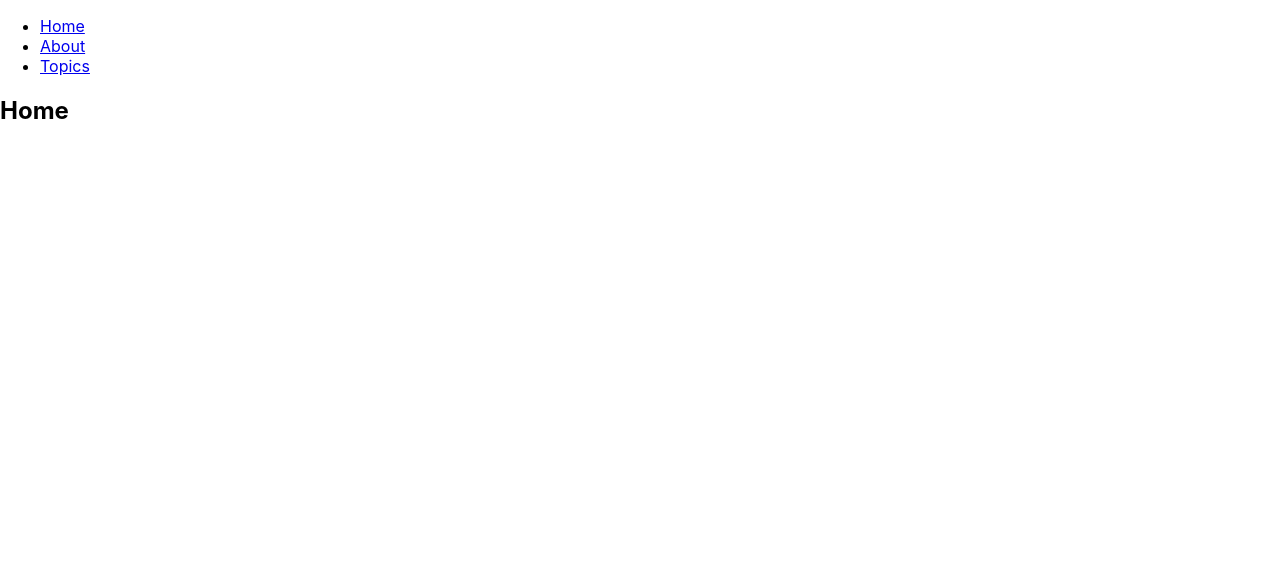
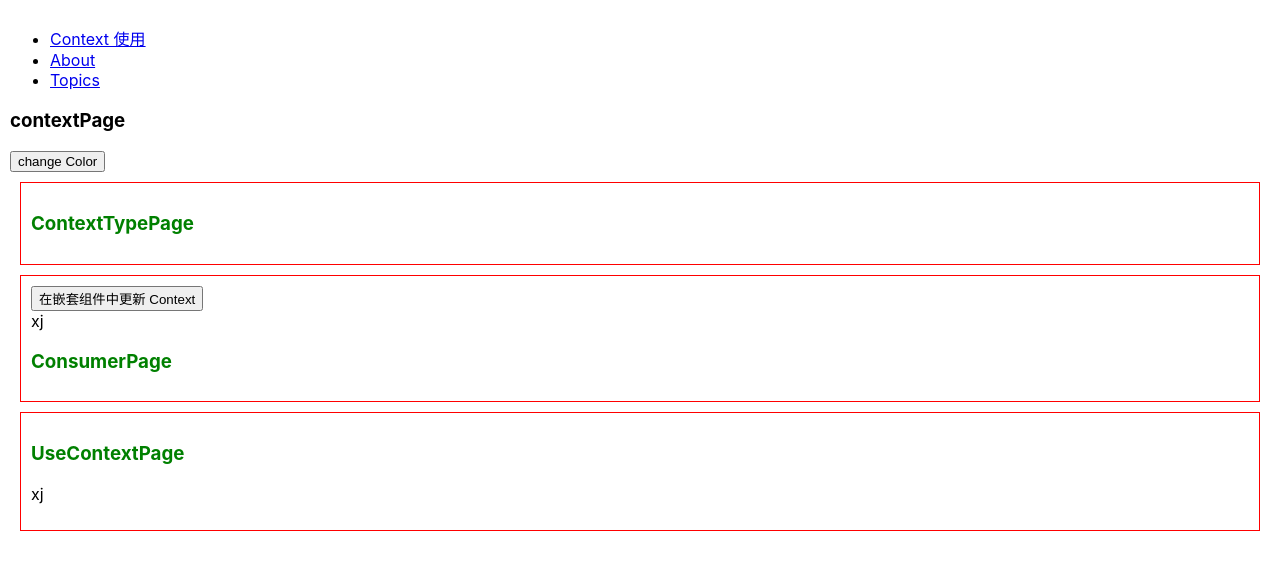
Before and after one commit to JasonXiang2014/fe-knowledge-pool, a React (Create React App) app in the folder react/my-app/: page / in a window 1280 px wide. Shown: the top 570 px of the page. Built offline with nearby package versions, Linux system fonts and the light colour scheme.

Commit message:
Context使用

```diff
--- a/react/my-app/src/App.js
+++ b/react/my-app/src/App.js
@@ -8,13 +8,15 @@ import {
   useParams
 } from "react-router-dom";
 
+import ContextPage from "./content/context/Pages/ContextPage";
+
 export default function App() {
   return (
     <Router>
       <div>
         <ul>
           <li>
-            <Link to="/">Home</Link>
+            <Link to="/">Context 使用</Link>
           </li>
           <li>
             <Link to="/about">About</Link>
@@ -41,7 +43,7 @@ export default function App() {
 }
 
 function Home() {
-  return <h2>Home</h2>;
+  return <ContextPage></ContextPage>
 }
 
 function About() {
--- /dev/null
+++ b/react/my-app/src/content/context/Context/index.js
@@ -0,0 +1,9 @@
+import React from "react";
+
+const ThemeContext = React.createContext({ themeColor: "pink", changeColor: () => { } });
+const UserContext = React.createContext();
+
+export default {
+	ThemeContext,
+	UserContext,
+}
--- /dev/null
+++ b/react/my-app/src/content/context/Pages/ConsumerPage.js
@@ -0,0 +1,39 @@
+import React, { Component } from 'react';
+import Context from '../Context'
+const {
+	ThemeContext,
+	UserContext
+} = Context
+
+export default class ConsumerPage extends Component {
+	render() {
+		return (
+			<div className="border">
+				<ThemeContext.Consumer>
+					{
+						themeContext => (
+							<>
+								{/* <h3 className={themeContext.themeColor}>ConsumerPage</h3> */}
+								<button onClick={themeContext.changeColor}>在嵌套组件中更新 Context</button>
+								<UserContext.Consumer>
+									{
+										userContext => (
+											<HandleUserContext {...userContext} {...themeContext}></HandleUserContext>
+										)
+									}
+								</UserContext.Consumer>
+							</>
+						)
+					}
+				</ThemeContext.Consumer>
+			</div>
+		);
+	}
+}
+
+function HandleUserContext(props) {
+	return <div>
+		{props.name}
+		<h3 className={props.themeColor}>ConsumerPage</h3>
+	</div>
+}
--- /dev/null
+++ b/react/my-app/src/content/context/Pages/ContextPage.js
@@ -0,0 +1,54 @@
+import React, { Component } from 'react';
+import Context from '../Context'
+import ContextTypePage from './ContextTypePage'
+import ConsumerPage from './ConsumerPage'
+import UseContextPage from './UseContextPage'
+
+const {
+	ThemeContext,
+	UserContext
+} = Context
+
+export default class ContextPage extends Component {
+	constructor(props) {
+		super(props)
+		this.state = {
+			theme: {
+				themeColor: 'green',
+				changeColor: this.changeColor,
+			},
+			user: {
+				name: 'xj'
+			},
+		}
+	}
+
+	changeColor = () => {
+		this.setState(state => ({
+			theme: {
+				...state.theme,
+				themeColor: state.theme.themeColor === 'green' ? 'red' : 'green',
+			}
+		}), () => {
+			console.log(this.state.theme);
+		})
+	}
+
+	render() {
+		const { theme, user } = this.state
+		return (
+			<div>
+				<h3>contextPage</h3>
+				<button onClick={this.changeColor}>change Color</button>
+				<ThemeContext.Provider value={theme} >
+					<UserContext.Provider value={user}>
+						<ContextTypePage></ContextTypePage>
+						<ConsumerPage></ConsumerPage>
+						<UseContextPage></UseContextPage>
+					</UserContext.Provider>
+				</ThemeContext.Provider>
+
+			</div>
+		);
+	}
+}
--- /dev/null
+++ b/react/my-app/src/content/context/Pages/ContextTypePage.js
@@ -0,0 +1,25 @@
+import React, { Component } from "react";
+import Context from '../Context'
+
+const {
+	ThemeContext,
+	UserContext
+} = Context
+
+export default class ContextTypePage extends Component {
+	// static contextType = ThemeContext;
+	//你只通过该 API 订阅单一 context
+	// static contextType = UserContext;
+
+	render() {
+		const { themeColor, name } = this.context;
+		return (
+			<div className="border">
+				<h3 className={themeColor}>ContextTypePage</h3>
+				<p>{name}</p>
+			</div>
+		);
+	}
+}
+//Class.contextType
+ContextTypePage.contextType = ThemeContext
--- /dev/null
+++ b/react/my-app/src/content/context/Pages/UseContextPage.js
@@ -0,0 +1,18 @@
+import React, { useState, useEffect, useContext } from 'react';
+import Context from '../Context'
+const {
+	ThemeContext,
+	UserContext
+} = Context
+
+export default function UseContextPage(props) {
+	const themeContext = useContext(ThemeContext)
+	const userContext = useContext(UserContext)
+
+	return (
+		<div className="border">
+			<h3 className={themeContext.themeColor}>UseContextPage</h3>
+			<p>{userContext.name}</p>
+		</div>
+	)
+}
--- a/react/my-app/src/index.css
+++ b/react/my-app/src/index.css
@@ -1,13 +1,49 @@
 body {
   margin: 0;
-  font-family: -apple-system, BlinkMacSystemFont, 'Segoe UI', 'Roboto', 'Oxygen',
-    'Ubuntu', 'Cantarell', 'Fira Sans', 'Droid Sans', 'Helvetica Neue',
+  font-family: -apple-system, BlinkMacSystemFont, "Segoe UI", "Roboto", "Oxygen",
+    "Ubuntu", "Cantarell", "Fira Sans", "Droid Sans", "Helvetica Neue",
     sans-serif;
   -webkit-font-smoothing: antialiased;
   -moz-osx-font-smoothing: grayscale;
 }
 
 code {
-  font-family: source-code-pro, Menlo, Monaco, Consolas, 'Courier New',
+  font-family: source-code-pro, Menlo, Monaco, Consolas, "Courier New",
     monospace;
 }
+
+#root {
+  padding: 10px;
+}
+
+.border {
+  margin: 10px;
+  padding: 10px;
+  border: solid 1px red;
+}
+
+.red {
+  color: red;
+}
+
+.green {
+  color: green;
+}
+
+.pink {
+  color: pink;
+}
+
+.dialog {
+  position: absolute;
+  top: 0;
+  right: 0;
+  bottom: 0;
+  left: 0;
+  line-height: 30px;
+  width: 400px;
+  height: 300px;
+  transform: translate(50%, 50%);
+  border: solid 1px gray;
+  text-align: center;
+}
```
